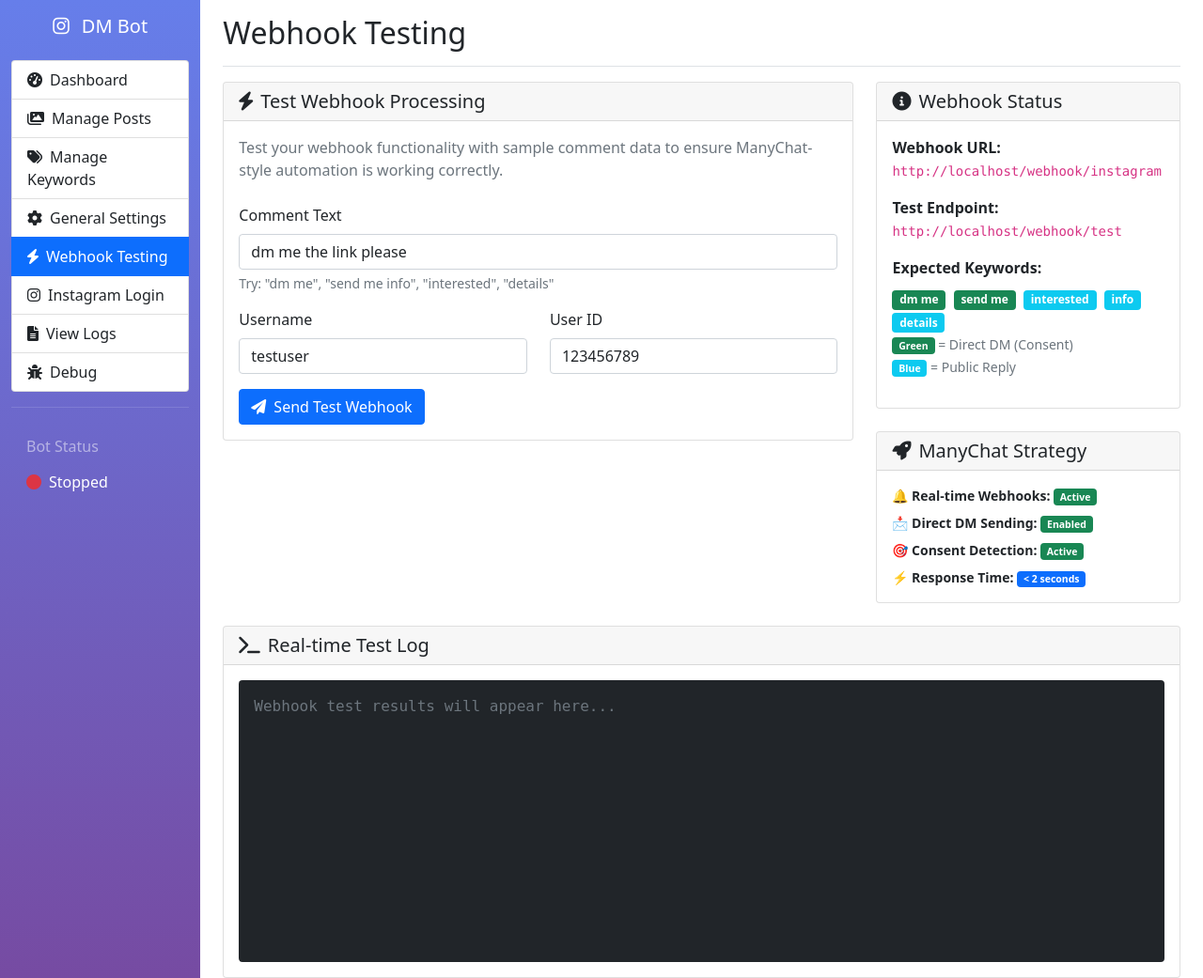
After one commit to JRossell27/instagram-dm-bot, a Flask app: page /webhook-test in a window 1280 px wide. The commit adds this page. Shown: the whole page at 94% size. Run offline with Flask 3, Linux system fonts and the light colour scheme.

Commit message:
🔔 Add Webhook Setup Guide & Testing Interface - ManyChat Strategy Implementation

```diff
--- a/templates/base.html
+++ b/templates/base.html
@@ -100,6 +100,9 @@
                         <a href="{{ url_for('settings_page') }}" class="list-group-item list-group-item-action {{ 'active' if request.endpoint == 'settings_page' }}">
                             <i class="fas fa-cog me-2"></i>General Settings
                         </a>
+                        <a href="{{ url_for('webhook_test_page') }}" class="list-group-item list-group-item-action {{ 'active' if request.endpoint == 'webhook_test_page' }}">
+                            <i class="fas fa-bolt me-2"></i>Webhook Testing
+                        </a>
                         <a href="{{ url_for('instagram_login_pro_page') }}" class="list-group-item list-group-item-action {{ 'active' if request.endpoint == 'instagram_login_pro_page' }}">
                             <i class="fab fa-instagram me-2"></i>Instagram Login
                         </a>
--- /dev/null
+++ b/templates/webhook_test.html
@@ -0,0 +1,263 @@
+{% extends "base.html" %}
+
+{% block header %}Webhook Testing{% endblock %}
+
+{% block content %}
+<div class="row">
+    <div class="col-md-8">
+        <div class="card">
+            <div class="card-header">
+                <h5 class="mb-0">
+                    <i class="fas fa-bolt me-2"></i>Test Webhook Processing
+                </h5>
+            </div>
+            <div class="card-body">
+                <p class="text-muted mb-4">
+                    Test your webhook functionality with sample comment data to ensure ManyChat-style automation is working correctly.
+                </p>
+
+                <form id="webhookTestForm">
+                    <div class="mb-3">
+                        <label for="comment_text" class="form-label">Comment Text</label>
+                        <input type="text" class="form-control" id="comment_text" name="comment_text"
+                               value="dm me the link please" placeholder="Enter test comment...">
+                        <div class="form-text">Try: "dm me", "send me info", "interested", "details"</div>
+                    </div>
+
+                    <div class="row">
+                        <div class="col-md-6">
+                            <div class="mb-3">
+                                <label for="username" class="form-label">Username</label>
+                                <input type="text" class="form-control" id="username" name="username"
+                                       value="testuser" placeholder="@username">
+                            </div>
+                        </div>
+                        <div class="col-md-6">
+                            <div class="mb-3">
+                                <label for="user_id" class="form-label">User ID</label>
+                                <input type="text" class="form-control" id="user_id" name="user_id"
+                                       value="123456789" placeholder="Instagram user ID">
+                            </div>
+                        </div>
+                    </div>
+
+                    <button type="submit" class="btn btn-primary">
+                        <i class="fas fa-paper-plane me-2"></i>Send Test Webhook
+                    </button>
+                </form>
+
+                <div id="test-result" class="mt-4" style="display: none;">
+                    <div class="alert" role="alert">
+                        <strong>Test Result:</strong>
+                        <div id="result-content"></div>
+                    </div>
+                </div>
+            </div>
+        </div>
+    </div>
+
+    <div class="col-md-4">
+        <div class="card">
+            <div class="card-header">
+                <h5 class="mb-0">
+                    <i class="fas fa-info-circle me-2"></i>Webhook Status
+                </h5>
+            </div>
+            <div class="card-body">
+                <div class="mb-3">
+                    <strong>Webhook URL:</strong><br>
+                    <code>{{ request.url_root }}webhook/instagram</code>
+                </div>
+
+                <div class="mb-3">
+                    <strong>Test Endpoint:</strong><br>
+                    <code>{{ request.url_root }}webhook/test</code>
+                </div>
+
+                <div class="mb-3">
+                    <strong>Expected Keywords:</strong>
+                    <div class="mt-2">
+                        <span class="badge bg-success me-1">dm me</span>
+                        <span class="badge bg-success me-1">send me</span>
+                        <span class="badge bg-info me-1">interested</span>
+                        <span class="badge bg-info me-1">info</span>
+                        <span class="badge bg-info me-1">details</span>
+                    </div>
+                    <small class="text-muted">
+                        <span class="badge bg-success">Green</span> = Direct DM (Consent)<br>
+                        <span class="badge bg-info">Blue</span> = Public Reply
+                    </small>
+                </div>
+            </div>
+        </div>
+
+        <div class="card mt-4">
+            <div class="card-header">
+                <h5 class="mb-0">
+                    <i class="fas fa-rocket me-2"></i>ManyChat Strategy
+                </h5>
+            </div>
+            <div class="card-body">
+                <p class="small mb-2">
+                    <strong>🔔 Real-time Webhooks:</strong>
+                    <span class="badge bg-success">Active</span>
+                </p>
+                <p class="small mb-2">
+                    <strong>📩 Direct DM Sending:</strong>
+                    <span class="badge bg-success">Enabled</span>
+                </p>
+                <p class="small mb-2">
+                    <strong>🎯 Consent Detection:</strong>
+                    <span class="badge bg-success">Active</span>
+                </p>
+                <p class="small mb-0">
+                    <strong>⚡ Response Time:</strong>
+                    <span class="badge bg-primary">&lt; 2 seconds</span>
+                </p>
+            </div>
+        </div>
+    </div>
+</div>
+
+<div class="row mt-4">
+    <div class="col-12">
+        <div class="card">
+            <div class="card-header">
+                <h5 class="mb-0">
+                    <i class="fas fa-terminal me-2"></i>Real-time Test Log
+                </h5>
+            </div>
+            <div class="card-body">
+                <div id="test-log" class="bg-dark text-light p-3 rounded" style="height: 300px; overflow-y: auto; font-family: monospace;">
+                    <div class="text-muted">Webhook test results will appear here...</div>
+                </div>
+            </div>
+        </div>
+    </div>
+</div>
+{% endblock %}
+
+{% block scripts %}
+<script>
+document.getElementById('webhookTestForm').addEventListener('submit', async function(e) {
+    e.preventDefault();
+
+    const formData = new FormData(e.target);
+    const testData = {
+        comment_text: formData.get('comment_text'),
+        username: formData.get('username'),
+        user_id: formData.get('user_id')
+    };
+
+    // Show loading state
+    const submitBtn = e.target.querySelector('button[type="submit"]');
+    const originalText = submitBtn.innerHTML;
+    submitBtn.innerHTML = '<i class="fas fa-spinner fa-spin me-2"></i>Testing...';
+    submitBtn.disabled = true;
+
+    // Add to log
+    addToLog(`🔄 Testing webhook with comment: "${testData.comment_text}" from @${testData.username}`);
+
+    try {
+        const response = await fetch('/webhook/test', {
+            method: 'POST',
+            headers: {
+                'Content-Type': 'application/json',
+            },
+            body: JSON.stringify(testData)
+        });
+
+        const result = await response.json();
+
+        // Show result
+        const resultDiv = document.getElementById('test-result');
+        const resultContent = document.getElementById('result-content');
+        const alertDiv = resultDiv.querySelector('.alert');
+
+        if (result.success) {
+            alertDiv.className = 'alert alert-success';
+            resultContent.innerHTML = `
+                <div>✅ Webhook processed successfully!</div>
+                <div class="mt-2">
+                    <strong>Comment:</strong> "${result.comment_data.text}"<br>
+                    <strong>User:</strong> @${result.comment_data.from.username}<br>
+                    <strong>Action:</strong> ${result.action || 'Processed'}
+                </div>
+            `;
+            addToLog(`✅ Success: Webhook processed for @${testData.username}`);
+        } else {
+            alertDiv.className = 'alert alert-danger';
+            resultContent.innerHTML = `
+                <div>❌ Webhook test failed</div>
+                <div class="mt-2">${result.message || result.error || 'Unknown error'}</div>
+            `;
+            addToLog(`❌ Error: ${result.message || result.error || 'Unknown error'}`);
+        }
+
+        resultDiv.style.display = 'block';
+
+    } catch (error) {
+        const resultDiv = document.getElementById('test-result');
+        const resultContent = document.getElementById('result-content');
+        const alertDiv = resultDiv.querySelector('.alert');
+
+        alertDiv.className = 'alert alert-danger';
+        resultContent.innerHTML = `
+            <div>❌ Network error</div>
+            <div class="mt-2">${error.message}</div>
+        `;
+        resultDiv.style.display = 'block';
+
+        addToLog(`❌ Network Error: ${error.message}`);
+    } finally {
+        // Reset button
+        submitBtn.innerHTML = originalText;
+        submitBtn.disabled = false;
+    }
+});
+
+function addToLog(message) {
+    const logDiv = document.getElementById('test-log');
+    const timestamp = new Date().toLocaleTimeString();
+    const logEntry = `<div class="mb-1">[${timestamp}] ${message}</div>`;
+
+    if (logDiv.innerHTML.includes('Webhook test results will appear here...')) {
+        logDiv.innerHTML = logEntry;
+    } else {
+        logDiv.innerHTML += logEntry;
+    }
+
+    // Auto-scroll to bottom
+    logDiv.scrollTop = logDiv.scrollHeight;
+}
+
+// Quick test buttons
+document.addEventListener('DOMContentLoaded', function() {
+    // Add quick test examples
+    const quickTests = [
+        { text: 'dm me', label: 'Direct DM Test' },
+        { text: 'send me the link', label: 'Consent Test' },
+        { text: 'interested', label: 'Interest Test' },
+        { text: 'tell me more', label: 'Info Request' }
+    ];
+
+    const form = document.getElementById('webhookTestForm');
+    const quickTestDiv = document.createElement('div');
+    quickTestDiv.className = 'mb-3';
+    quickTestDiv.innerHTML = '<label class="form-label">Quick Tests:</label><br>';
+
+    quickTests.forEach(test => {
+        const btn = document.createElement('button');
+        btn.type = 'button';
+        btn.className = 'btn btn-sm btn-outline-secondary me-2 mb-2';
+        btn.textContent = test.label;
+        btn.onclick = () => {
+            document.getElementById('comment_text').value = test.text;
+        };
+        quickTestDiv.appendChild(btn);
+    });
+
+    form.insertBefore(quickTestDiv, form.querySelector('button[type="submit"]').parentNode);
+});
+</script>
+{% endblock %}
--- a/web_app.py
+++ b/web_app.py
@@ -843,6 +843,11 @@ def test_webhook():
         logging.error(f"Error in test webhook: {e}")
         return jsonify({'success': False, 'error': str(e)}), 500
 
+@app.route('/webhook-test')
+def webhook_test_page():
+    """Webhook testing interface page"""
+    return render_template('webhook_test.html', bot_status=bot_status)
+
 if __name__ == '__main__':
     # Load runtime configuration on startup
     print("🔧 Loading runtime configuration...")
```
Also changed, not shown: WEBHOOK_SETUP_GUIDE.md (added, +239 -0 lines).
